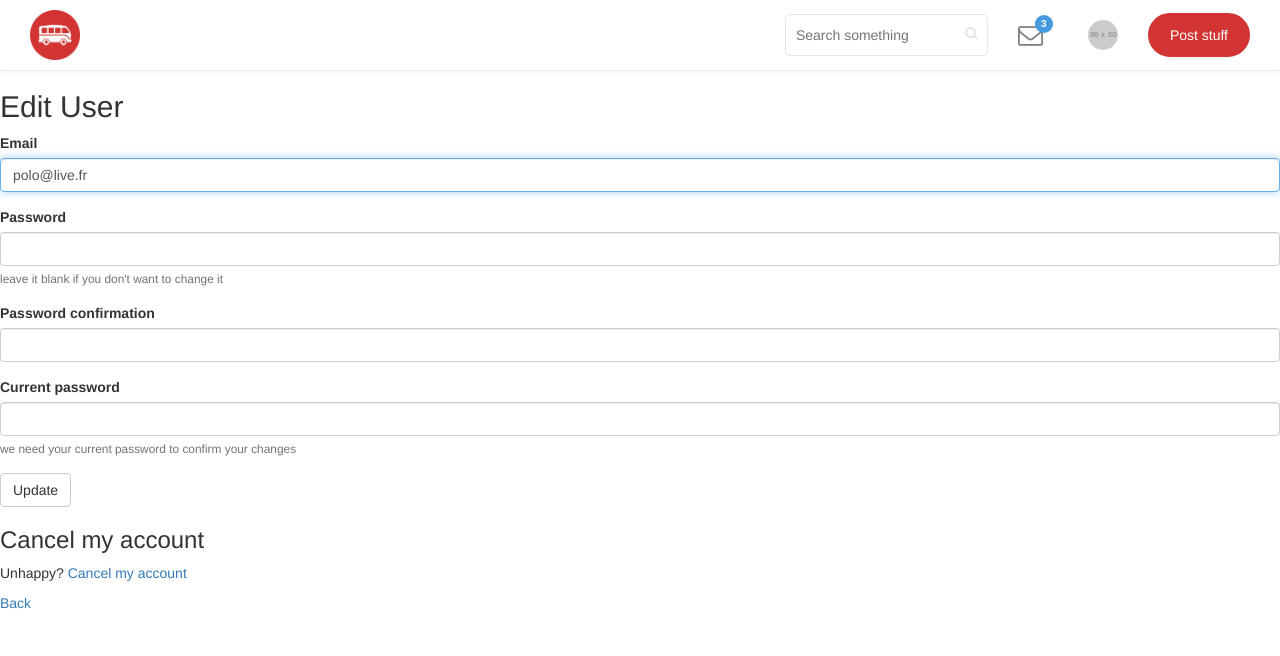
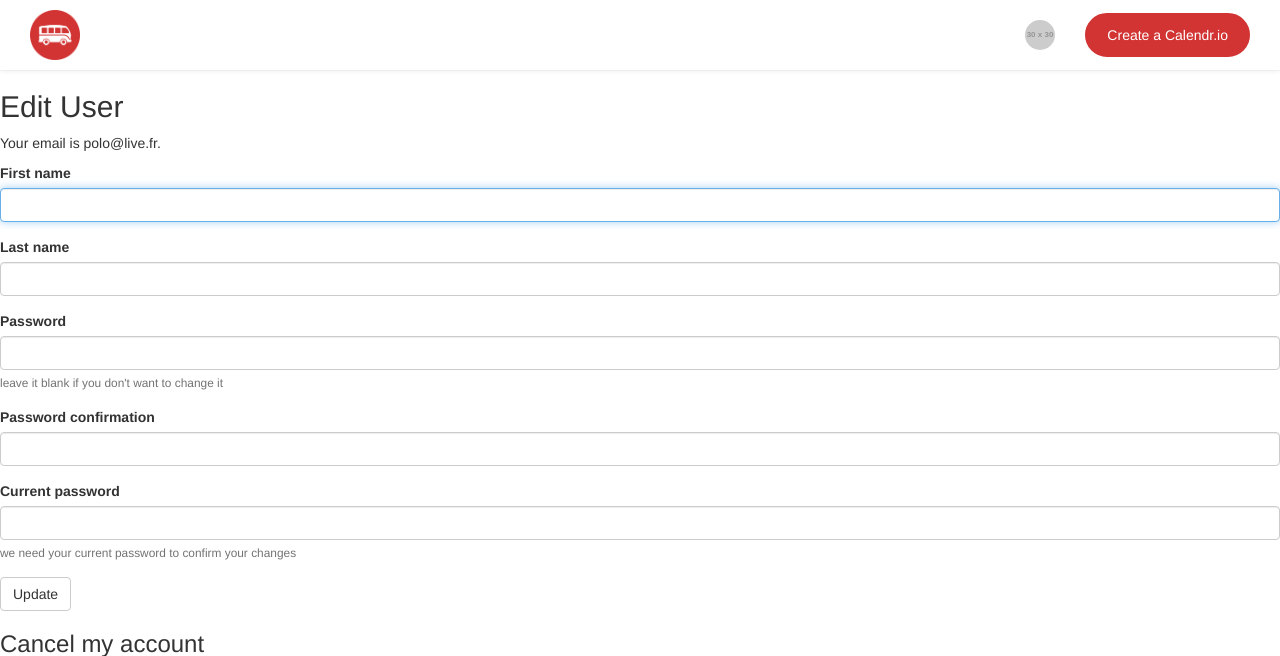
Before and after one commit to rogerpscott/calendr.io, a Rails app: page /users/edit in a window 1280 px wide. Shown: the top 656 px of the page. Run offline with Rails 7, Linux system fonts and the light colour scheme; a user stored in the database is signed in; style sheets or scripts are compiled from the project's sources; some libraries are stand-ins or nearby versions.

Commit message:
mailer booking + edit profile + navbar

```diff
--- a/app/controllers/application_controller.rb
+++ b/app/controllers/application_controller.rb
@@ -1,4 +1,10 @@
 class ApplicationController < ActionController::Base
   protect_from_forgery with: :exception
   before_action :authenticate_user!
+  before_action :configure_permitted_parameters, if: :devise_controller?
+
+  def configure_permitted_parameters
+    devise_parameter_sanitizer.permit(:sign_up, keys: [:first_name, :last_name, :avatar])
+    devise_parameter_sanitizer.permit(:account_update, keys: [:first_name, :last_name, :avatar])
+  end
 end
--- a/app/controllers/bookings_controller.rb
+++ b/app/controllers/bookings_controller.rb
@@ -16,6 +16,7 @@ class BookingsController < ApplicationController
     @booking.user = @user
 
     if @booking.save
+      BookingMailer.creation_confirmation(@booking).deliver_now
       redirect_to  edit_place_booking_path(@place, @booking)
     else
       render 'bookings/edit'
--- a/app/views/devise/registrations/edit.html.erb
+++ b/app/views/devise/registrations/edit.html.erb
@@ -4,7 +4,9 @@
   <%= f.error_notification %>
 
   <div class="form-inputs">
-    <%= f.input :email, required: true, autofocus: true %>
+    <p>Your email is <%= @user.email %>.</p>
+    <%= f.input :first_name, required: false, autofocus: true %>
+    <%= f.input :last_name, required: false %>
 
     <% if devise_mapping.confirmable? && resource.pending_reconfirmation? %>
       <p>Currently waiting confirmation for: <%= resource.unconfirmed_email %></p>
--- a/app/views/devise/registrations/new.html.erb
+++ b/app/views/devise/registrations/new.html.erb
@@ -5,6 +5,8 @@
 
   <div class="form-inputs">
     <%= f.input :email, required: true, autofocus: true %>
+    <%= f.input :first_name, required: false %>
+    <%= f.input :last_name, required: false %>
     <%= f.input :password, required: true, hint: ("#{@minimum_password_length} characters minimum" if @minimum_password_length) %>
     <%= f.input :password_confirmation, required: true %>
   </div>
--- a/app/views/shared/_navbar.html.erb
+++ b/app/views/shared/_navbar.html.erb
@@ -7,24 +7,8 @@
   <!-- Right Navigation -->
   <div class="navbar-wagon-right hidden-xs hidden-sm">
 
-    <!-- Search form -->
-    <form action="" class="navbar-wagon-search">
-      <input type="text" class="navbar-wagon-search-input" placeholder="Search something">
-      <button type="submit" class="navbar-wagon-search-btn">
-        <i class="fa fa-search"></i>
-      </button>
-    </form>
-
     <!-- Different navigation if login or not -->
     <% if user_signed_in? %>
-
-      <!-- Notification -->
-      <%= link_to "#", class: "navbar-wagon-item navbar-wagon-link" do %>
-        <div class="badge-container">
-          <i class="fa fa-envelope-o"></i>
-          <div class="badge badge-blue">3</div>
-        </div>
-      <% end %>
 
       <!-- Profile picture and dropdown -->
       <div class="navbar-wagon-item">
@@ -32,13 +16,18 @@
           <%= image_tag "http://placehold.it/30x30", class: "avatar dropdown-toggle", id: "navbar-wagon-menu", "data-toggle" => "dropdown" %>
           <ul class="dropdown-menu dropdown-menu-right navbar-wagon-dropdown-menu">
             <li>
-              <%= link_to "#" do %>
-                <i class="fa fa-user"></i> <%= t(".profile", default: "Profile") %>
+              <%= link_to edit_user_registration_path do %>
+                <i class="fa fa-user"></i> <%= t(".profile", default: "edit your profile") %>
               <% end %>
             </li>
             <li>
-              <%= link_to "#" do %>
-                <i class="fa fa-home"></i>  <%= t(".profile", default: "Home") %>
+              <%= link_to places_path do %>
+                <i class="fa fa-home"></i>  <%= t(".places", default: "my places") %>
+              <% end %>
+            </li>
+            <li>
+              <%= link_to bookings_path do %>
+                <i class="fa fa-calendar-check-o"></i>  <%= t(".bookings", default: "my bookings") %>
               <% end %>
             </li>
             <li>
@@ -58,7 +47,7 @@
     <% end %>
 
     <!-- Button (call-to-action) -->
-    <%= link_to t(".top_call_to_action", default: "Post stuff"), "#", class: "navbar-wagon-item navbar-wagon-button btn" %>
+    <%= link_to t(".top_call_to_action", default: "Create a Calendr.io"), new_place_path, class: "navbar-wagon-item navbar-wagon-button btn" %>
   </div>
 
   <!-- Dropdown list appearing on mobile only -->
--- a/config/environments/development.rb
+++ b/config/environments/development.rb
@@ -1,6 +1,6 @@
 Rails.application.configure do
   config.action_mailer.delivery_method = :letter_opener
-  config.action_mailer.default_url_options = "localhost:3000"
+  config.action_mailer.default_url_options = { host: "localhost:3000" }
   # Settings specified here will take precedence over those in config/application.rb.
 
   # In the development environment your application's code is reloaded on
```
Also changed, not shown: app/mailers/booking_mailer.rb (added, +17 -0 lines), app/views/booking_mailer/creation_confirmation.html.erb (added, +15 -0 lines).
